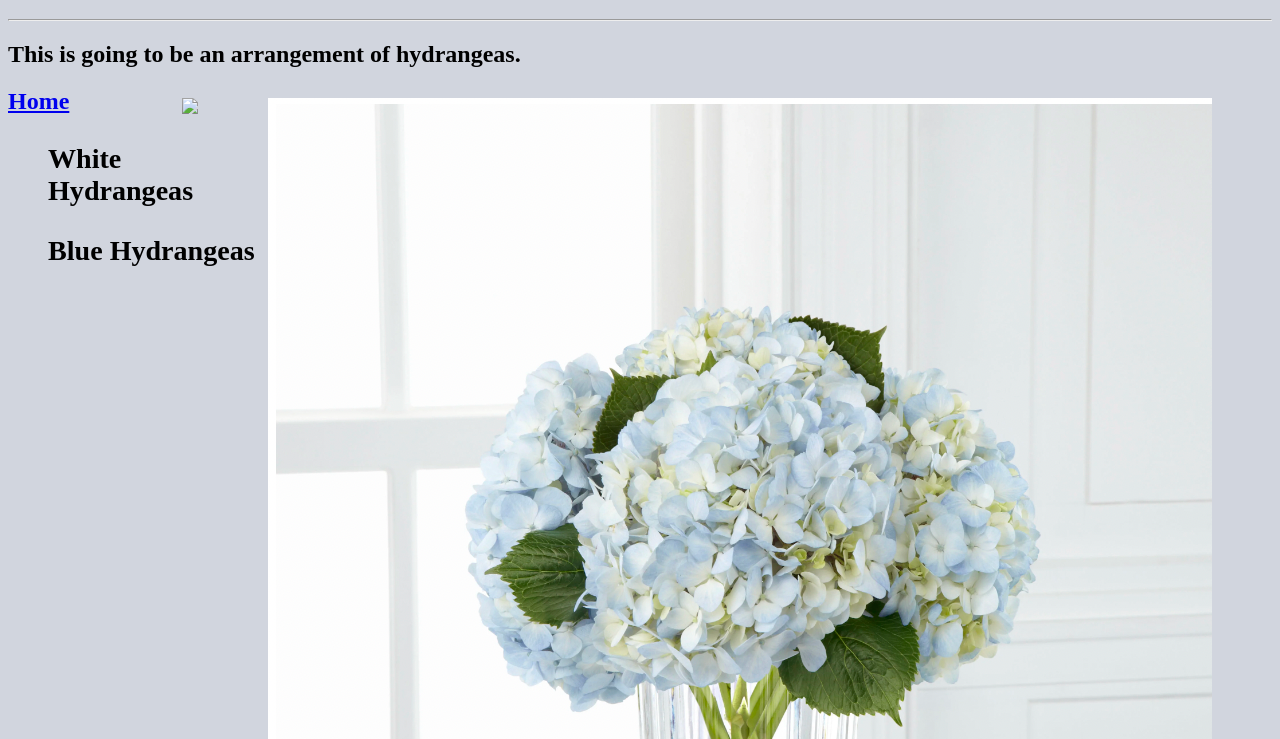
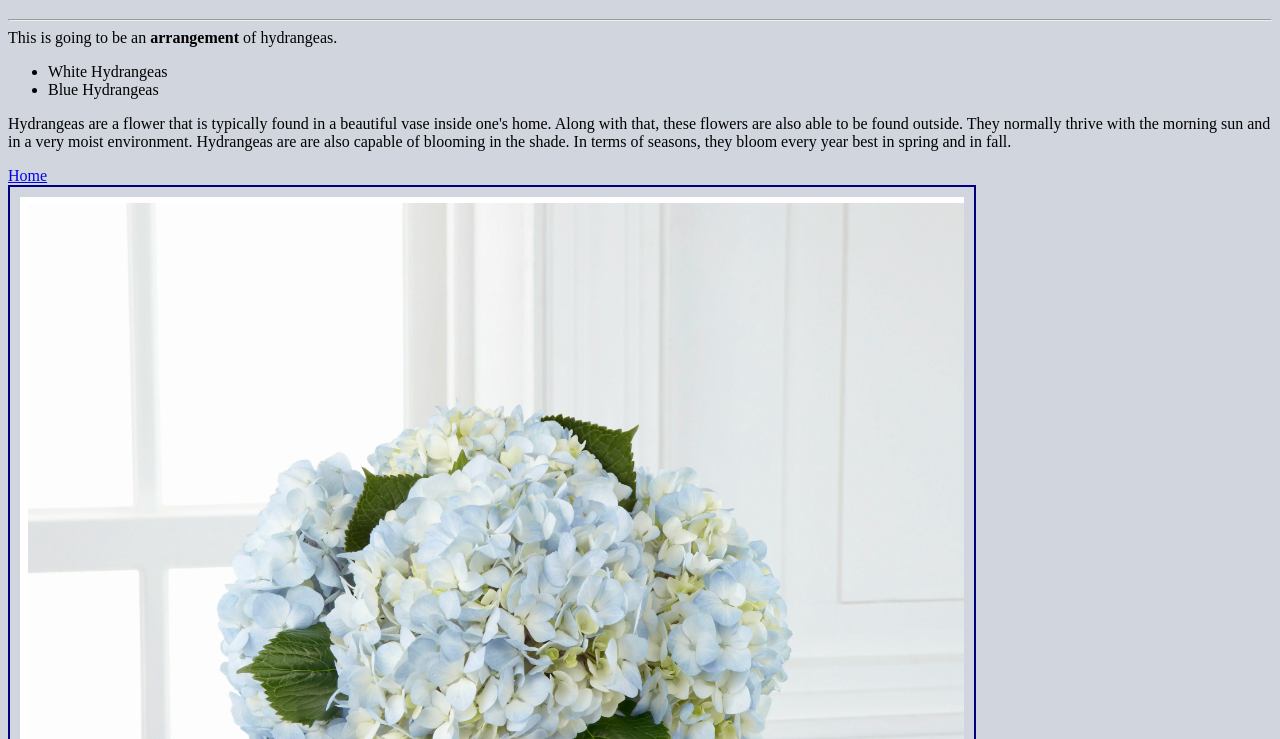
Before and after one commit to chloeg2023/chloeg2023.github.io, a plain HTML site: page hydrangeas.html in a window 1280 px wide. Shown: the part 61-800 px from the top of the page. Drawn offline with Linux system fonts and the light colour scheme.

Commit message:
Add files via upload

```diff
--- a/hydrangeas.html
+++ b/hydrangeas.html
@@ -8,16 +8,26 @@
 <body>
 <center><h1>HAPPY HYDRANGEAS</h1></center>
 <hr>
-<h2>This is going to be an <b>arrangement</b> of hydrangeas.<h2>
+<div id="floatright">This is going to be an <b>arrangement</b> of hydrangeas.
+
+<ul>
+	<li>White Hydrangeas</li>
+	<li>Blue Hydrangeas</li>
+
+</ul>
+
+<p>
+Hydrangeas are a flower that is typically found in a beautiful vase inside one's home. Along with that, these flowers are also able to be found outside. They normally thrive with the morning sun and in a very moist environment. Hydrangeas are are also capable of blooming in the shade. In terms of seasons, they bloom every year best in spring and in fall.
+</p>
+
+<a href="index.html">Home</a>
+
+</div>
 	<img src="bluehydrangea.png"/>
-	<a href="index.html">Home</a>
+
 <img src="whitehydrangeas.jpg.tiff"/>
 <ul>
 
-</p>
 
-<h3>White Hydrangeas<h3>
-
-<h3>Blue Hydrangeas</h3>
 </body>
 </html>
--- a/style.css
+++ b/style.css
@@ -3,13 +3,28 @@ body {
 }
 
 p, li, a {
-font-family: 'Zilla Slab', serif;
+font-family: 'Playfair Display', serif;
+
+}
+
+#floatright {
+	float: right;
 }
 img{
-	float:right;
+	float:center;
 	margin-right:50px;
 	padding:10px;
+	border:2px solid transparent;
+	border-color: navy;
 }
 #homepageheader{
 	background-image: url("wallpaper.png");
 }
+
+a:hover {
+  color: hotpink;
+}
+
+h1{
+	font-family:'Playfair display';
+}
```
Also changed, not shown: peonies.html (+14 -4 lines), tulips.html (+17 -5 lines).
